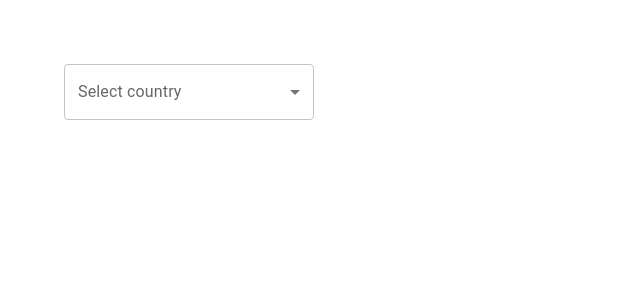
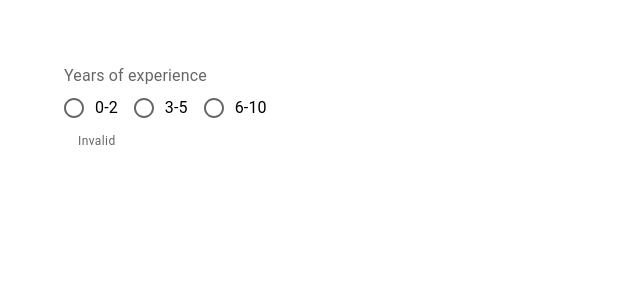
Before and after one commit to MotiLM2003/react-material-ui-MUI-, a React (Create React App) app: page / in a window 1280 px wide. Shown: the top 300 px of the page, without its empty margins (0-640 px from the left). Built offline with nearby package versions, Linux system fonts and the light colour scheme.

Commit message:
Radio group

```diff
--- a/src/App.tsx
+++ b/src/App.tsx
@@ -1,5 +1,6 @@
 import './App.css';
 import MuiButton from './components/MuiButton';
+import MuiRadioButton from './components/MuiRadioButton';
 import MuiSelect from './components/MuiSelect';
 import MuiTextField from './components/MuiTextField';
 import MuiTypography from './components/MuiTypofraphy';
@@ -10,7 +11,8 @@
       {/* <MuiTypography /> */}
       {/* <MuiButton /> */}
       {/* <MuiTextField /> */}
-      <MuiSelect />
+      {/* <MuiSelect /> */}
+      <MuiRadioButton />
     </div>
   );
 }
--- a/src/components/MuiRadioButton.tsx
+++ b/src/components/MuiRadioButton.tsx
@@ -0,0 +1,37 @@
+import {
+  Box,
+  FormControl,
+  FormLabel,
+  FormControlLabel,
+  RadioGroup,
+  Radio,
+  FormHelperText,
+} from '@mui/material';
+import React, { useState } from 'react';
+const MuiRadioButton = () => {
+  const [value, setValue] = useState<string>('');
+
+  const onChange = (e: React.ChangeEvent<HTMLInputElement>) => {
+    console.log(e.target.value);
+    setValue(e.target.value as string);
+  };
+  return (
+    <Box>
+      <FormControl>
+        <FormLabel>Years of experience</FormLabel>
+        <RadioGroup name='job-exp-group' value={value} onChange={onChange} row>
+          <FormControlLabel
+            control={<Radio color='secondary' />}
+            label='0-2'
+            value='0-2'
+          />
+          <FormControlLabel control={<Radio />} label='3-5' value='3-5' />
+          <FormControlLabel control={<Radio />} label='6-10' value='6-10' />
+        </RadioGroup>
+        <FormHelperText>Invalid </FormHelperText>
+      </FormControl>
+    </Box>
+  );
+};
+
+export default MuiRadioButton;
```
